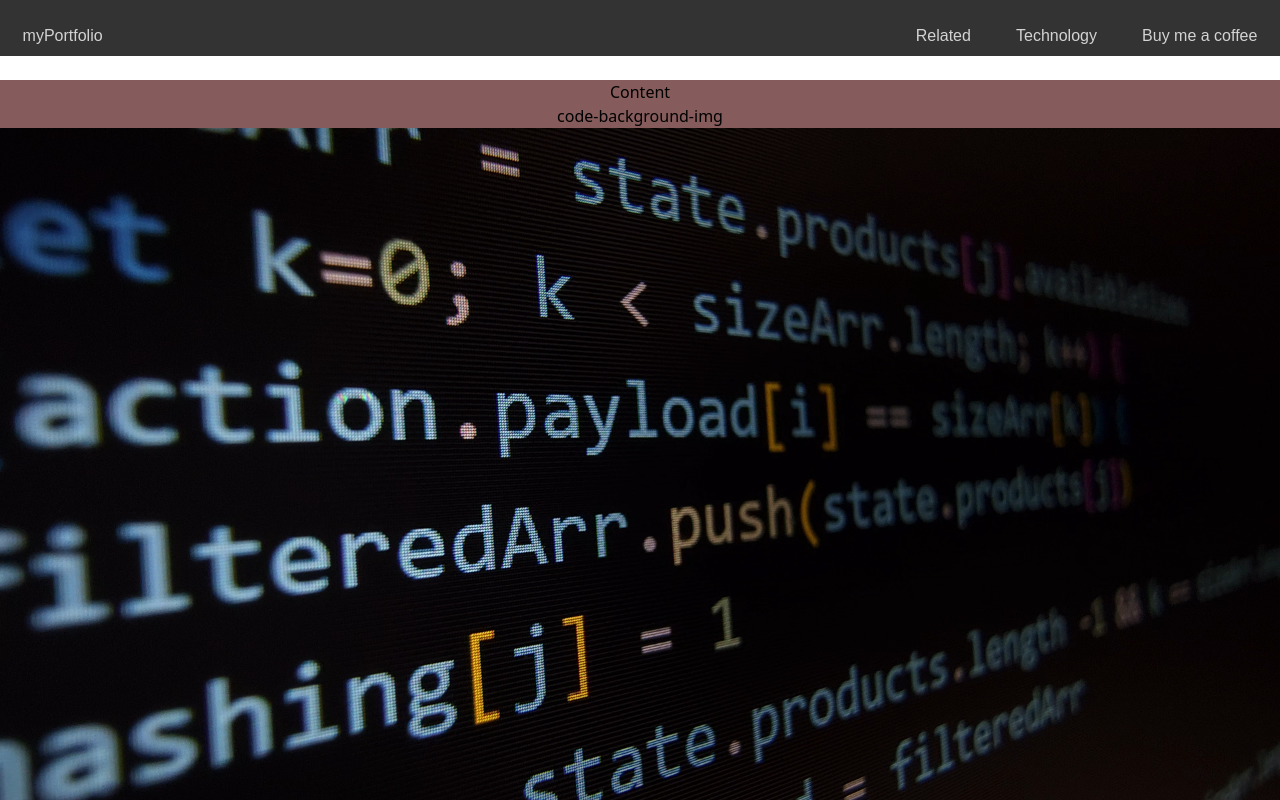
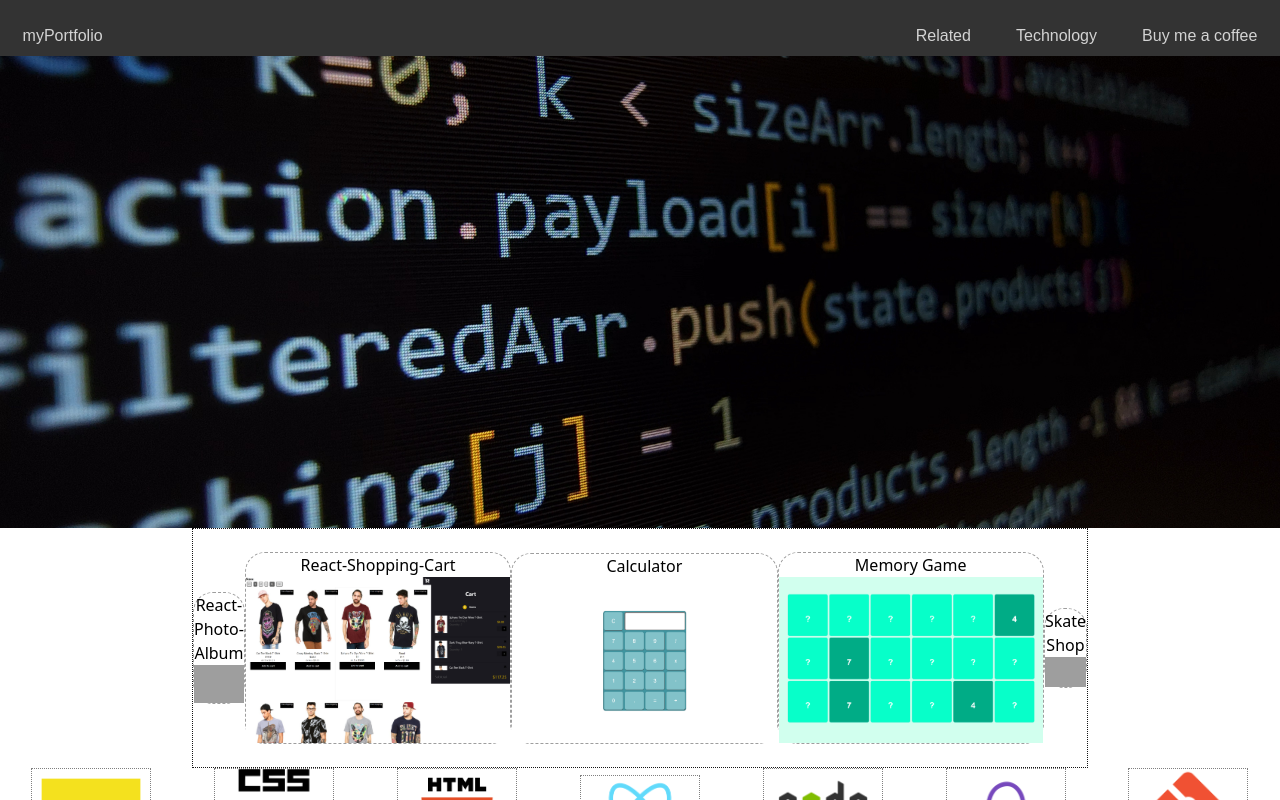
Before and after one commit to Josuem65/myPortfolio, a React (Create React App) app in the folder client/: page / in a window 1280 px wide. Shown: the top 800 px of the page. Built offline with nearby package versions, Linux system fonts and the light colour scheme; grey boxes are pictures that could not be loaded.

Commit message:
content resize CSS

```diff
--- a/client/src/features/content/Content.js
+++ b/client/src/features/content/Content.js
@@ -11,18 +11,14 @@ import {
 import contentList from '../../contentImgs.js'
 
 export function Content() {
-  const count = useSelector(selectCount);
-  const dispatch = useDispatch();
-  const [incrementAmount, setIncrementAmount] = useState('2');
+  // const [incrementAmount, setIncrementAmount] = useState('2');
 
-  const incrementValue = Number(incrementAmount) || 0;
 
   return (
       <div className="contentMain">
-        <h1>Content</h1>
         <div className="content">
           {contentList.map((item) => {
-            return <div className="contentTile" key={item.id}>{item.name}<img className="contentImg" src={item.image}/></div>
+            return <div className="contentTile" key={item.id}><img src={item.image}/></div>
           })}
       </div>
     </div>
--- a/client/src/features/content/content.css
+++ b/client/src/features/content/content.css
@@ -1,5 +1,26 @@
 /* start with recommended css reset */
+/* make contentMain contain content, and content contain contentTile img*/
+
 .contentMain {
-  margin-top: 10vh;
-  background-color: rgb(133, 91, 91)
+  margin-top: 3em;
+  width: auto;
+  height: 60vh;
 }
+
+/* make contentTile img stay contained within its parent div, contentImg's parent is .content*/
+
+.content {
+  width: 100%;
+  height: 100%;
+}
+
+.contentTile {
+  height: 100%;
+  width: 100%;
+}
+
+.contentTile img {
+  object-fit: cover;
+  height: 100%;
+  width: 100%;
+}
```
